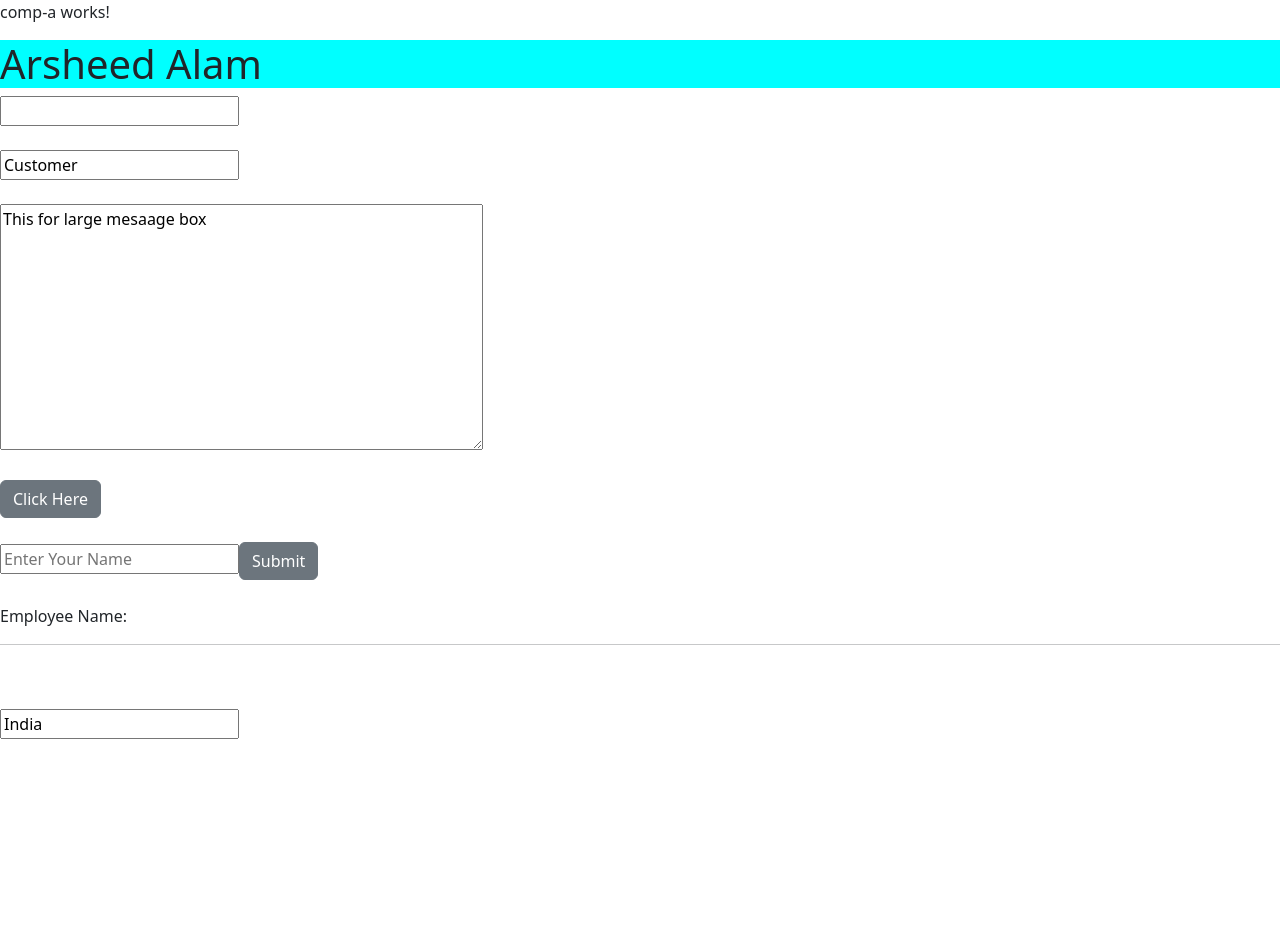
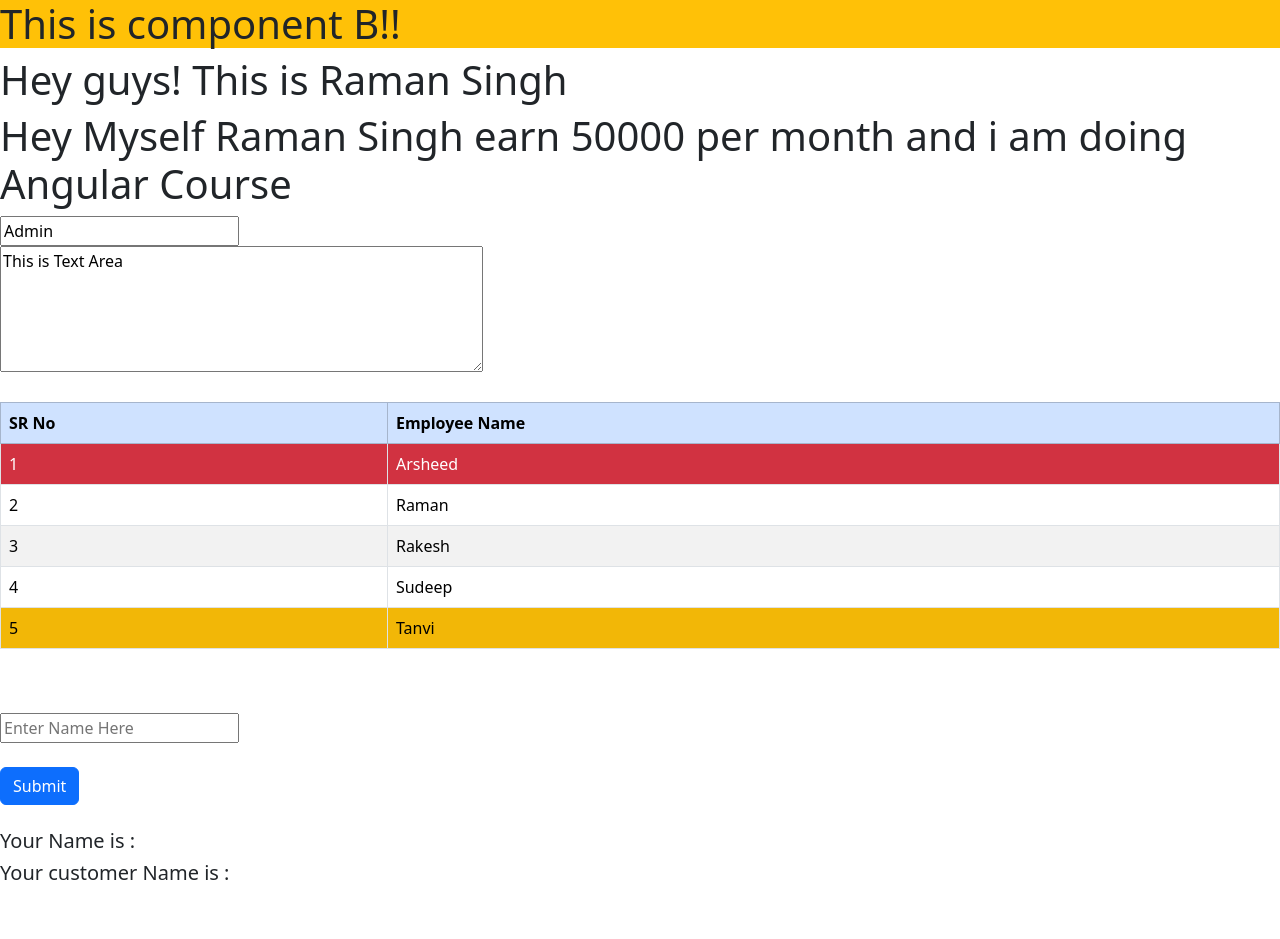
Before and after one commit to alamarsheed4/AngularLearning, an Angular app: page / in a window 1280 px wide. Shown: the top 939 px of the page. Before the commit the page ends 800 px from the top, so only its background shows below. Built offline with nearby package versions, Linux system fonts and the light colour scheme.

Commit message:
Initial commit

```diff
--- a/src/app/app.html
+++ b/src/app/app.html
@@ -1,8 +1,10 @@
+<!-- <app-comp-a></app-comp-a> -->
+<app-comp-b></app-comp-b>
 <app-comp-a></app-comp-a>
 
-
-<!--
-<h1>This is Angular My App</h1>
+<br><br>
+<hr>
+<!-- <h1>This is Angular My App</h1>
 
 <h1>Hello This is: {{Name}}</h1>
 
@@ -39,5 +41,4 @@
             }
 
           </tbody>
-        </table>
--->
+        </table> -->
--- a/src/app/app.ts
+++ b/src/app/app.ts
@@ -1,8 +1,9 @@
 import { Component} from '@angular/core';
 import {CompA} from './comp-a/comp-a';
 import { FormsModule } from '@angular/forms';
+import { CompB } from './comp-b/comp-b';
 @Component({
-  imports:[CompA,FormsModule],
+  imports:[CompB,CompA, FormsModule],
   selector: 'app-root',
   styleUrl: './app.css',
   templateUrl: './app.html',
@@ -15,7 +16,8 @@ export class App {
 
 
   customerRole = 'Admin'
-Message = "This is Text Area"
+  Message = "This is Text Area"
+
   getUserDetails(){
     return `This is ${this.Name} Salary: ${this.Salary}
     Title: ${this.title}`
--- /dev/null
+++ b/src/app/comp-b/comp-b.css
@@ -0,0 +1,7 @@
+tbody tr {
+    transition: transform 0.2s ease;
+}
+
+tbody tr:hover {
+    transform: scale(1.02);
+}
--- /dev/null
+++ b/src/app/comp-b/comp-b.html
@@ -0,0 +1,74 @@
+<!-- <p>comp-b works!</p> -->
+
+<h1 class="bg-warning">This is component B!!</h1>
+
+<h1>Hey guys! This is {{Name}}</h1>
+
+<h1>{{getUserDetails()}}</h1>
+
+<div>
+<input type="text" [value]='customerRole'>
+</div>
+<textarea rows="5" cols="50" [value]="Msg"></textarea>
+
+<br><br>
+
+<table class="table table-bordered table-striped">
+    <thead class="table-primary">
+        <tr>
+            <th>SR No</th>
+            <th>Employee Name</th>
+        </tr>
+    </thead>
+    <tbody>
+        @for(empName of customerDetails; track $index)
+        {
+            <tr>
+                <td
+                [ngClass]="{
+            'bg-danger text-white': empName.startsWith('A'),
+            'bg-warning': empName === 'Tanvi'
+            }">
+                {{$index+1}}
+            </td>
+                <td
+                [ngClass]="{
+            'bg-danger text-white': empName.startsWith('A'),
+            'bg-warning': empName === 'Tanvi'
+            }">
+                {{empName}}
+            </td>
+            </tr>
+        }
+
+    </tbody>
+</table>
+
+<br><br>
+
+<input type="text" placeholder="Enter Name Here"
+(keyup)="keyUp($event)">
+
+<br><br>
+
+<button class="btn btn-primary"
+(click)="getName()">
+    Submit
+</button>
+<br><br>
+
+<h5>Your Name is :{{EmployeeName}} </h5>
+<h5>Your customer Name is :{{customerName}} </h5>
+
+<br><br>
+
+<input type="text" placeholder="Enter Here" #employee>
+
+<br><br>
+
+<button class="btn btn-primary"
+(click)="getEmployeeName(employee.value)">
+    Submit
+</button>
+
+<h5>Employee Name: {{employeeName}}</h5>
--- /dev/null
+++ b/src/app/comp-b/comp-b.ts
@@ -0,0 +1,49 @@
+import { CommonModule } from '@angular/common';
+import { Component } from '@angular/core';
+import { FormsModule } from '@angular/forms';
+
+@Component({
+  imports: [CommonModule, FormsModule],
+  selector: 'app-comp-b',
+  styleUrl: './comp-b.css',
+  templateUrl: './comp-b.html',
+})
+export class CompB {
+
+  Name:string= 'Raman Singh'
+  Salary:number = 50000
+  course:string = 'Angular'
+
+  getUserDetails(){
+    return `Hey Myself ${this.Name} earn ${this.Salary} per month
+    and i am doing ${this.course} Course`
+  }
+
+  customerRole = 'Admin'
+
+  Msg = 'This is Text Area'
+
+
+  customerDetails: string[] = ['Arsheed', 'Raman', 'Rakesh', 'Sudeep', 'Tanvi']
+
+  EmployeeName = ""
+
+  keyUp(eventDetails: KeyboardEvent){
+    let element = eventDetails.target as HTMLInputElement
+
+    this.EmployeeName = element.value
+  }
+
+  customerName = ''
+
+  employeeName = ''
+
+  getName(){
+      this.customerName=this.EmployeeName
+  }
+
+  getEmployeeName(name: string){
+   this.employeeName= name
+  }
+
+}
```
Also changed, not shown: 1 other file (tests, documents, lock files or other folders).
